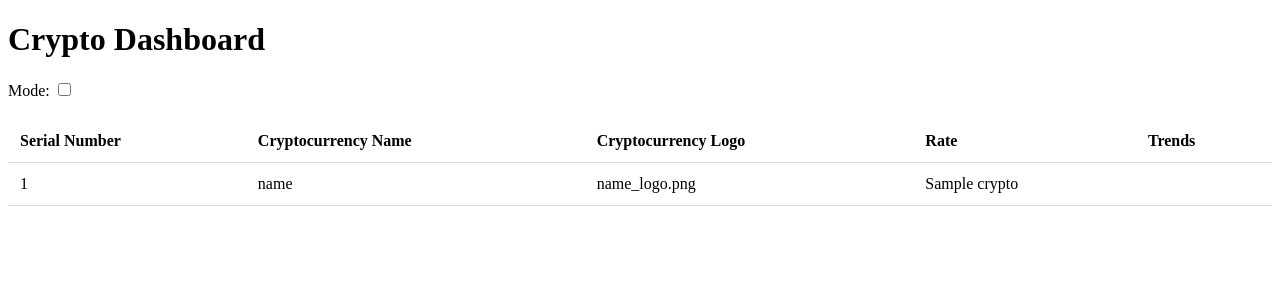
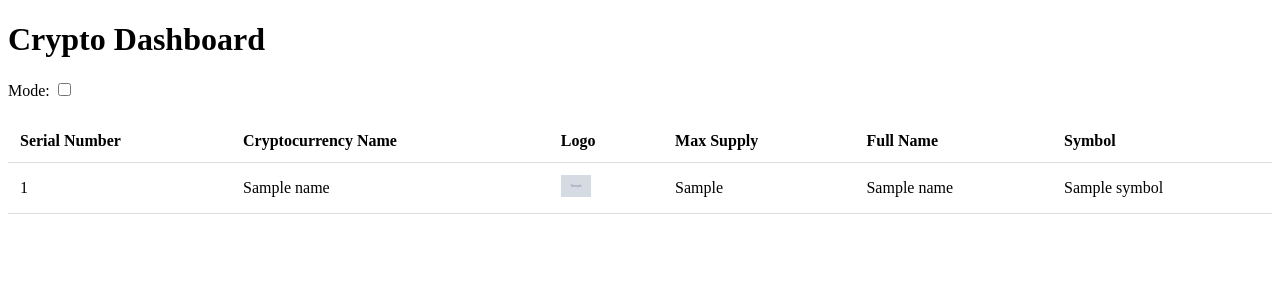
Before and after one commit to harbhajan21/COMP8347-Internet-Application-Distributed-System, a Django app: page /livecurrencyrates/ in a window 1280 px wide. Shown: the top 300 px of the page. Run offline with Django 4.2, Linux system fonts and the light colour scheme; tables that the repository leaves empty hold one stand-in row (values such as "Sample post"); grey boxes marked "Sample" are stand-in pictures; a database or web service that is not in the repository returns one stand-in record (values such as "Sample title"); data that the repository does not hold is empty.

Commit message:
Live currency module added with full table

```diff
--- a/myApp/views.py
+++ b/myApp/views.py
@@ -231,6 +231,7 @@ def crypto_dashboard(request):
     return render(request, 'crypto-rates/crypto_dashboard.html', context)
 """
 
+# views.py
 from django.shortcuts import render
 import requests
 
@@ -248,8 +249,26 @@ def crypto_dashboard(request):
     # Get data for selected cryptocurrencies
     selected_crypto_data = crypto_data.get('crypto', {})
 
-    # Render the template with cryptocurrency data
-    return render(request, 'crypto-rates/crypto_dashboard.html', {'crypto_data': selected_crypto_data})
+    # Prepare a list of dictionaries for rendering in the template
+    crypto_list = []
+    for symbol, data in selected_crypto_data.items():
+        print("Symbol:- ",symbol)
+        print("Data:- ", data)
+        #'cryptocurrency_logo': data.get('icon_url', ''),
+
+        crypto_dict = {
+            'serial_number': len(crypto_list) + 1,
+            'cryptocurrency_name': data.get('name', ''),
+            'cryptocurrency_logo': data.get('icon_url', ''),
+            # 'rate': data.get('rate', ''),
+            'max_supply': data.get('max_supply', ''),  # Add max_supply to the dictionary
+            'name_full': data.get('name_full', ''),    # Add name_full to the dictionary
+            'symbol': data.get('symbol', ''),          # Add symbol to the dictionary
+        }
+        crypto_list.append(crypto_dict)
+
+    # Render the template with the list of dictionaries
+    return render(request, 'crypto-rates/crypto_dashboard.html', {'crypto_list': crypto_list})
 
 def about_us(request):
     return render(request, 'static-pages/about_us.html')
--- a/templates/crypto-rates/crypto_dashboard.html
+++ b/templates/crypto-rates/crypto_dashboard.html
@@ -33,24 +33,31 @@
         <label for="modeSwitch">Mode:</label>
         <input type="checkbox" id="modeSwitch" onclick="toggleDarkMode()">
     </div>
+    {% load static %}
     <table id="cryptoTable">
         <thead>
             <tr>
                 <th>Serial Number</th>
                 <th>Cryptocurrency Name</th>
-                <th>Cryptocurrency Logo</th>
-                <th>Rate</th>
-                <th>Trends</th>
+                <th>Logo</th>
+                <!-- <th>Rate</th> -->
+                <th>Max Supply</th>
+                <th> Full Name</th>
+                <th> Symbol</th>
             </tr>
         </thead>
         <tbody>
-            {% for symbol, rate in crypto_data.items %}
+            {% for crypto in crypto_list %}
                 <tr onmouseover="highlightRow(this)" onmouseout="unhighlightRow(this)">
-                    <td>{{ forloop.counter }}</td>
-                    <td>{{ symbol }}</td>
-                    <td>{{ symbol|lower }}_logo.png</td>
-                    <td>{{ rate }}</td>
-                    <td><!-- Add trends information here --></td>
+                    <td>{{ crypto.serial_number }}</td>
+                    <td>{{ crypto.cryptocurrency_name }}</td>
+                    <td><img src="{{ crypto.cryptocurrency_logo }}" alt="{{ crypto.cryptocurrency_name }} Logo"></td>
+                    <!-- <td>{{ crypto.rate }}</td> -->
+                    <!-- Add new columns for max supply, name_full, and symbol -->
+                    <td>{{ crypto.max_supply }}</td>
+                    <td>{{ crypto.name_full }}</td>
+                    <td>{{ crypto.symbol }}</td>
+
                 </tr>
             {% endfor %}
         </tbody>
```
Also changed, not shown: 1 other file.
